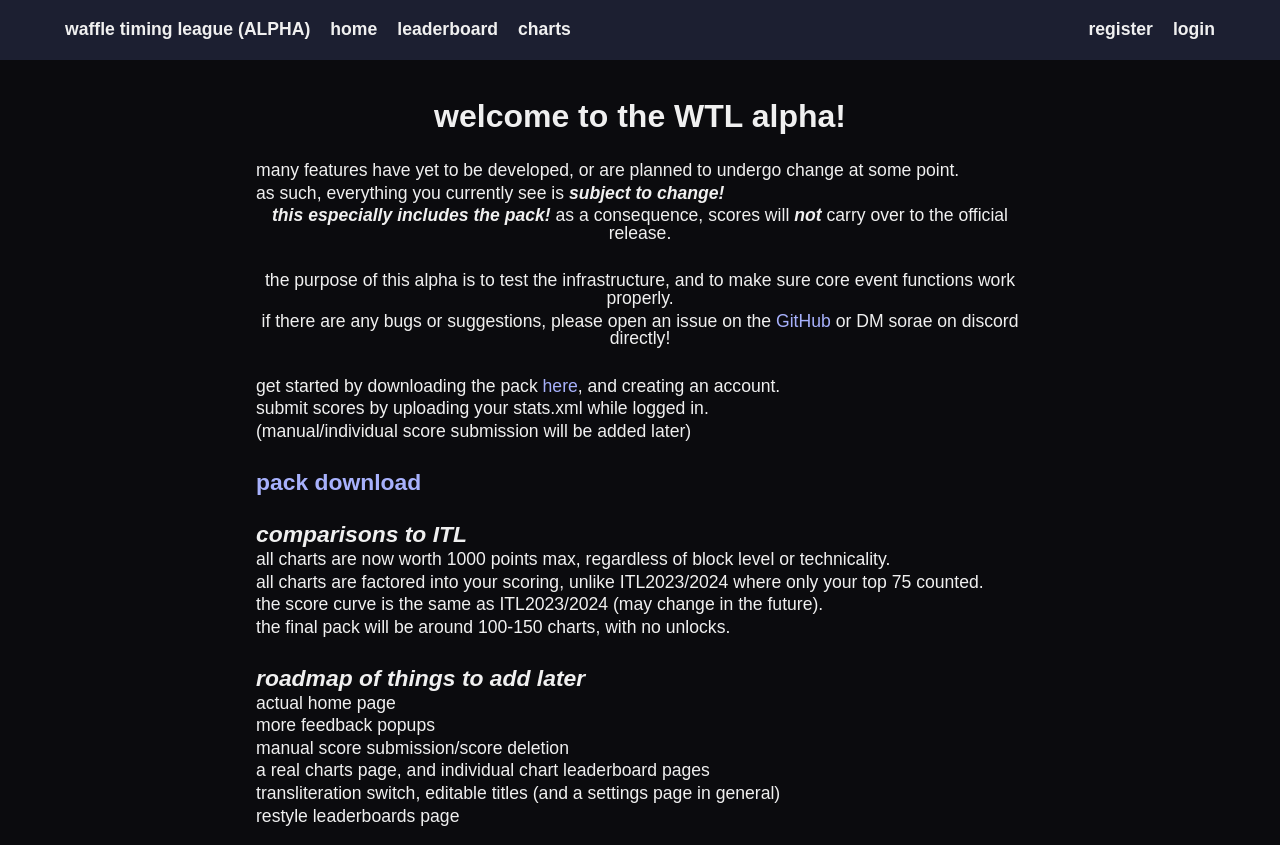
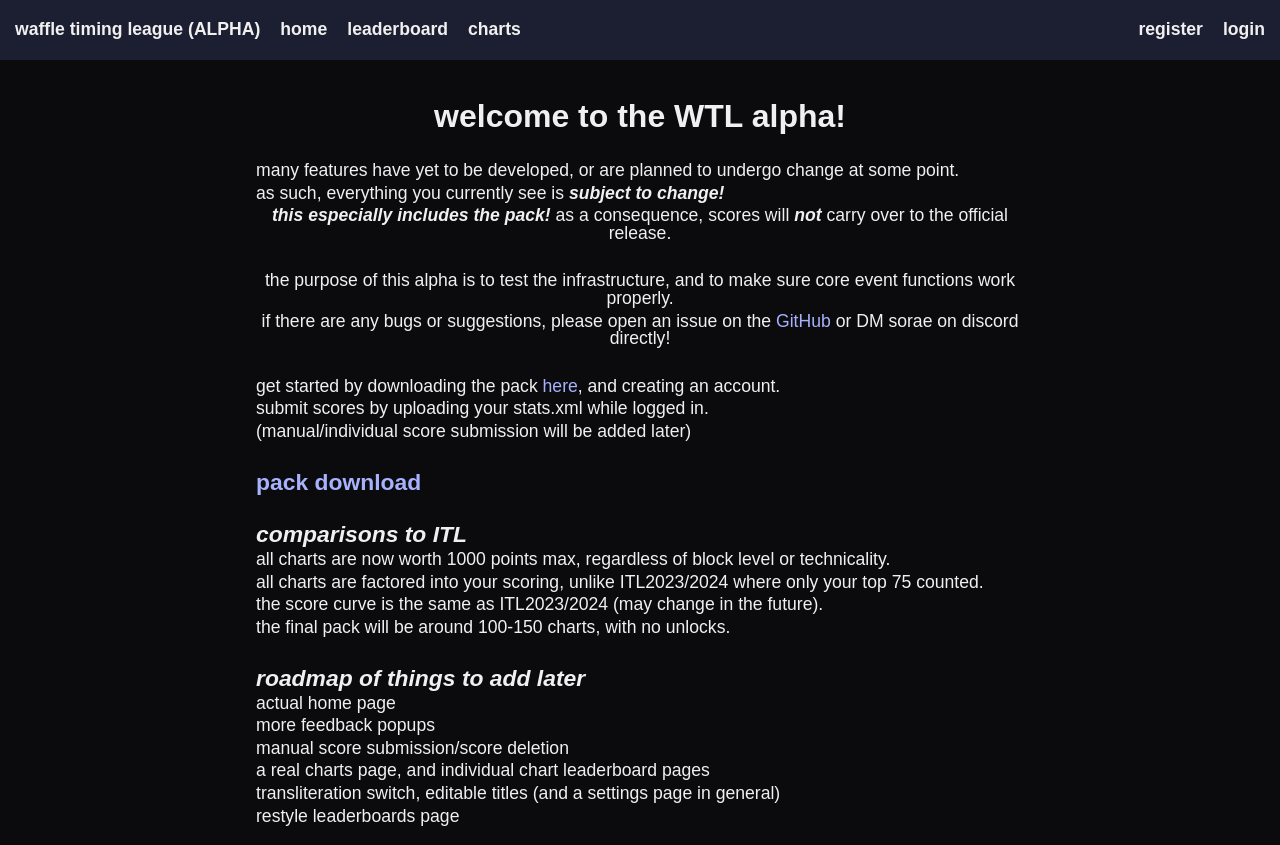
Before and after one commit to soraeee/waffle-timing-league, a React (Vite) app in the folder waffle-timing-league/: page / in a window 1280 px wide. Built offline with nearby package versions, Linux system fonts and the light colour scheme; a web font is replaced by a local one.

Commit message:
feat: fix navbar looking wonky on login

```diff
--- a/waffle-timing-league/src/scss/components/navbar.scss
+++ b/waffle-timing-league/src/scss/components/navbar.scss
@@ -30,7 +30,7 @@
 }
 
 #nb-left {
-	width: 700px;
+	width: 800px;
 	justify-content: flex-start;
 }
 #nb-right {
```
